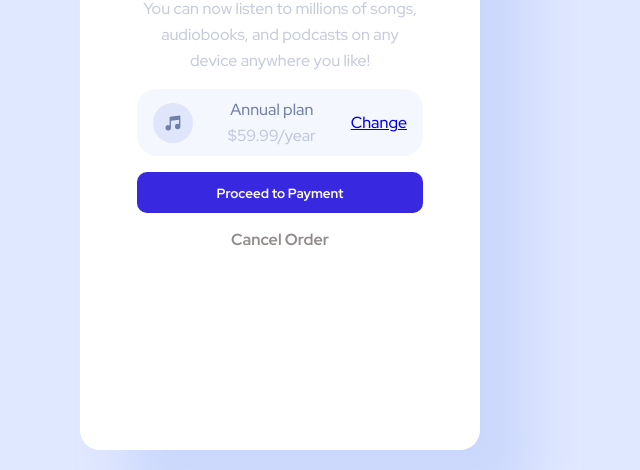
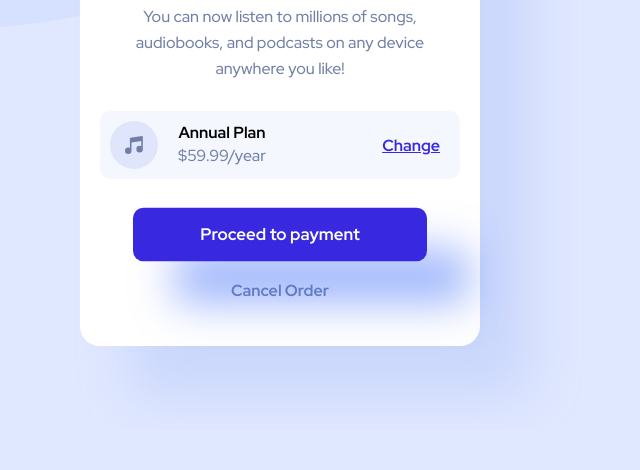
Before and after one commit to oluwajuwon8/Basic-Html-and-Css-project, a plain HTML site: page index.html in a window 1280 px wide. Shown: the part 370-840 px from the top of the page, without its empty margins (360-1000 px from the left). After the commit the page ends 800 px from the top, so only its background shows below. Drawn offline with Linux system fonts and the light colour scheme.

Commit message:
files updated

```diff
--- a/index.html
+++ b/index.html
@@ -10,43 +10,42 @@
     <link rel="preconnect" href="https://fonts.googleapis.com">
     <link rel="preconnect" href="https://fonts.gstatic.com" crossorigin>
     <link href="https://fonts.googleapis.com/css2?family=Red+Hat+Display:wght@500;700;900&display=swap" rel="stylesheet">
+    <link rel="stylesheet" href="fonts.css">
     <!-- google fonts end -->
 
-  </head>
-  <body>
-    <div class="container">
-      <div class="background">
-        <!-- <img class="bg-desktop" src="./images/pattern-background-desktop.svg" />
-        <img class="bg-mobile" src="./images/pattern-background-mobile.svg" /> -->
-        <div class="order-card">
-          <img class="hero-image" src="./images/illustration-hero.svg" alt="doodle listerning to musiccard-payment" />
-          <div class="card-payment">
-            <h2 class="order-sum">Order Summary</h2>
-            <p class="decription">
-              You can now listen to millions of songs, audiobooks, and podcasts on
-              any device anywhere you like!
-              </p>
+    <link rel="icon" href="./images/favicon-32x32.png">
+</head>
+<body>
+    <div class="bg_back"></div>
+    <section class="container">
+            <img  class="hero" src="./images/illustration-hero.svg" alt="">
+            <div>
+                <h1>Order Summary</h1>
+                <p class="desc">You can now listen to millions of songs, audiobooks, and podcasts on any
+                    device anywhere you like!</p>
+            </div>
+            <div class="pricing">
 
-            <div class="order-btn">
+                <article>
+                    <img src="./images/icon-music.svg" alt=""/>
+                    <div>
+                    <h4>Annual Plan</h4>
+                    <p>$59.99/year</p>
 
-                <div class="order-btn-main">
-                  <img src="./images/icon-music.svg" class="music-img" />
-                </div>
+                    </div>
 
-                <div class="order-text">
-                  <p id="annual-plan">Annual plan</p>
-                  <p class="price">$59.99/year</p>
-              </div>
-              <a href="#" class="change-order"> Change</a>
+                </article>
+                <button class="btn btn-change"> Change</button>
+
+               </div>
+
+            <div class="buttons">
+                <button class="btn btn-primary">Proceed to payment</button>
+                <button class="btn btn-secondary">Cancel Order</button>
             </div>
-            <button class="payment-btn" id="submit">
-              <a href="#" class="payment-link">Proceed to Payment</a>
-            </button>
-            <a href="#" class="cancel-btn">Cancel Order</a>
-          </div>
-      </div>
 
-      </div>
-    </div>
-  </body>
+
+    </section>
+
+</body>
 </html>
--- a/style.css
+++ b/style.css
@@ -1,159 +1,3 @@
-body {
-    margin: 0;
-    padding: 0;
-    background-color: white;
-    font-family: 'Red Hat Display', sans-serif;
-}
-p {
-    margin: 0;
-
-}
-
-.hello {
-    background-color: blue;
-    font-size: 80px;
-}
-
-.container{
-    width: 100%;
-    height: 100vh;
-    background-color:hsl(225, 100%, 94%);
-}
-
-.background{
-    display: flex;
-    height: 100%;
-    justify-content: center;
-    align-items: center;
-    background-image: url(./images/pattern-background-desktop.svg);
-    background-repeat: no-repeat;
-    background-size: 100% 50%;
-}
-
-.order-card{
-    width: 350px;
-    display: flex;
-    justify-content: center;
-    align-items: center;
-    flex-direction: column;
-    transition-duration: 1s;
-    transform: rotate(360deg);
-}
-
-.card-payment{
-    background: white;
-    display: flex;
-    flex-direction: column;
-    gap: 1rem;
-    padding: 3rem 2rem;
-    padding-top: 1rem;
-    text-align: center;
-    border-bottom-left-radius: 20px;
-    border-bottom-right-radius: 20px;
-}
-
-.hero-image{
-    width: 100%;
-    border-top-right-radius: 20px;
-    border-top-left-radius: 20px;
-}
-
-.order-btn{
-    display: flex;
-    justify-content: space-between;
-    align-items: center;
-    padding: 0.5rem 1rem;
-    background-color: hsl(225, 100%, 98%);
-    border-radius: 20px;
-
-}
-
-.order-btn {
-    transition-duration: 1.25s;
-    transition-delay: 0.25s;
-  }
-
-  .order-btn:hover {
-    transform: scale(1.1);
-  }
-
-.decription{
-    margin-top: 0;
-    opacity: 0.4;
-}
-
-.order-sum{
-    margin-bottom: 0;
-}
-
-.order-sum {
-    transition-duration: 1.25s;
-    transition-delay: 0.25s;
-}
-
- .order-sum:hover {
-    transform: scale(1.2);
-  }
-
-.order-btn-main{
-    height: 40px;
-}
-
-.music-img{
-    height: 100%;
-}
-
-.payment-btn{
-    padding: 0.7rem 0;
-    border-radius: 10px;
-    background-color:hsl(245, 75%, 52%) ;
-    border: none;
-    font-family: 'Red Hat Display', sans-serif;
-    font-weight: bold;
-}
-
-.payment-link{
-    color: white;
-    text-decoration: none;
-}
-
-.payment-btn:hover {
-  background-color: hsl(246, 41%, 57%);
-  color: hsl(245, 55%, 51%);
-  border: 1px solid hsl(245, 52%, 60%);
-}
-
-.payment-btn:active {
-  background-color: hsl(245, 89%, 51%);
-  color: hsl(245, 89%, 51%);
-  border: 1px solid hsl(245, 89%, 51%);
-}
-
-.payment-btn:disabled {
-  background-color: #f4f1f0;
-  color: #5b5957;
-  border: 1px solid #f55800;
-}
-
-.price{
-    opacity: 0.4;
-}
-
-.cancel-btn {
-    text-decoration: none;
-    font-weight: bold;
-    color: #8f8b88;
-}
-.cancel-btn:hover {
-    color: black;
-
-}
-.change-order{
-    text-decoration: underline;
-}
-.change-order:hover{
-    text-decoration: none;
-}
 *{
     margin: 0;
     padding: 0;
@@ -332,6 +176,6 @@ p{
 
     .buttons .btn-primary{
         width: 35vh;
-        box-shadow: 40px 40px 40px hsl(225, 61%, 76%,.4);
+        box-shadow: 40px 40px 40px rgba(66, 112, 250, 0.5);
     }
 }
```
Also changed, not shown: fonts.css (line endings or trailing spaces).
